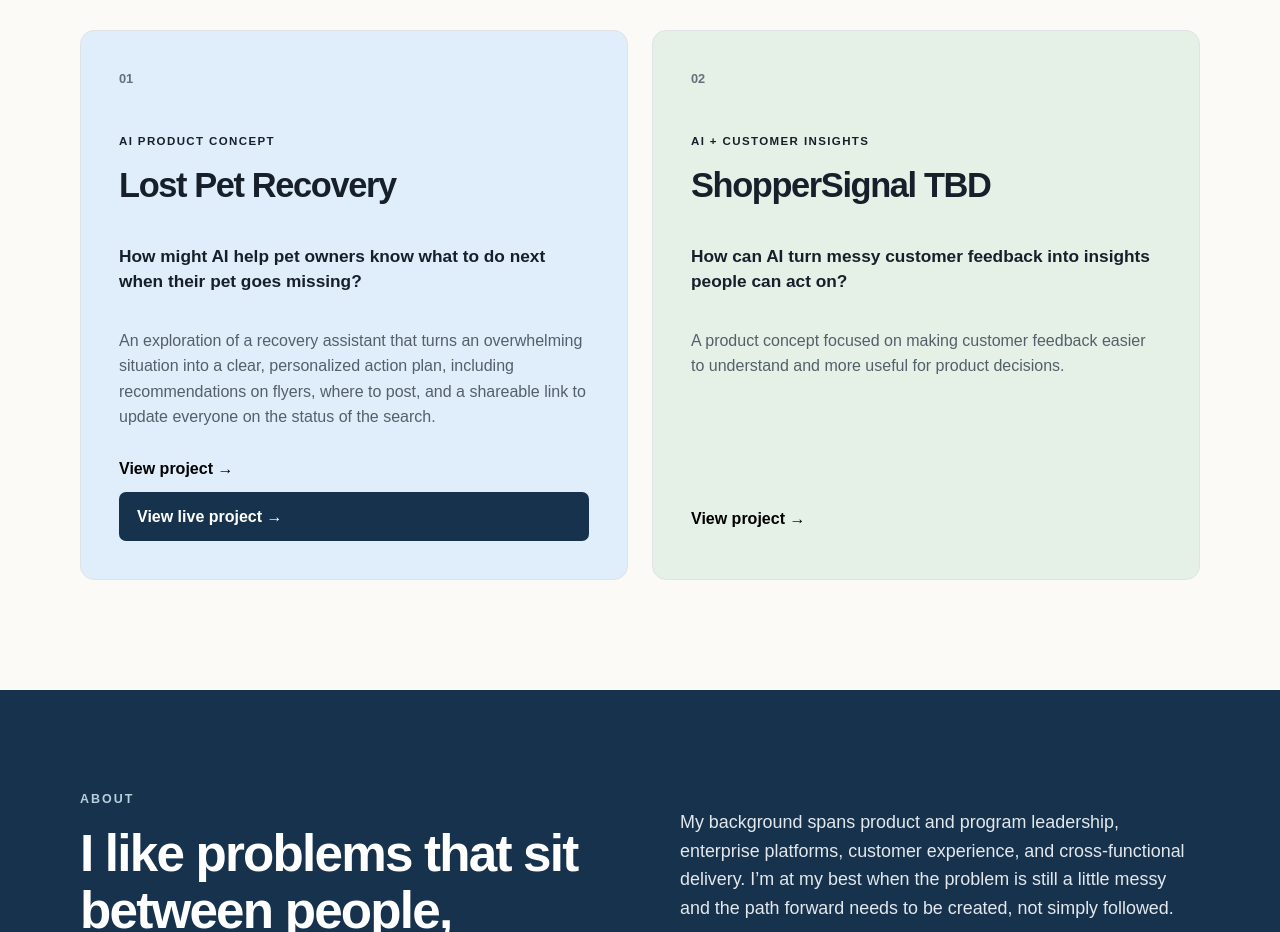
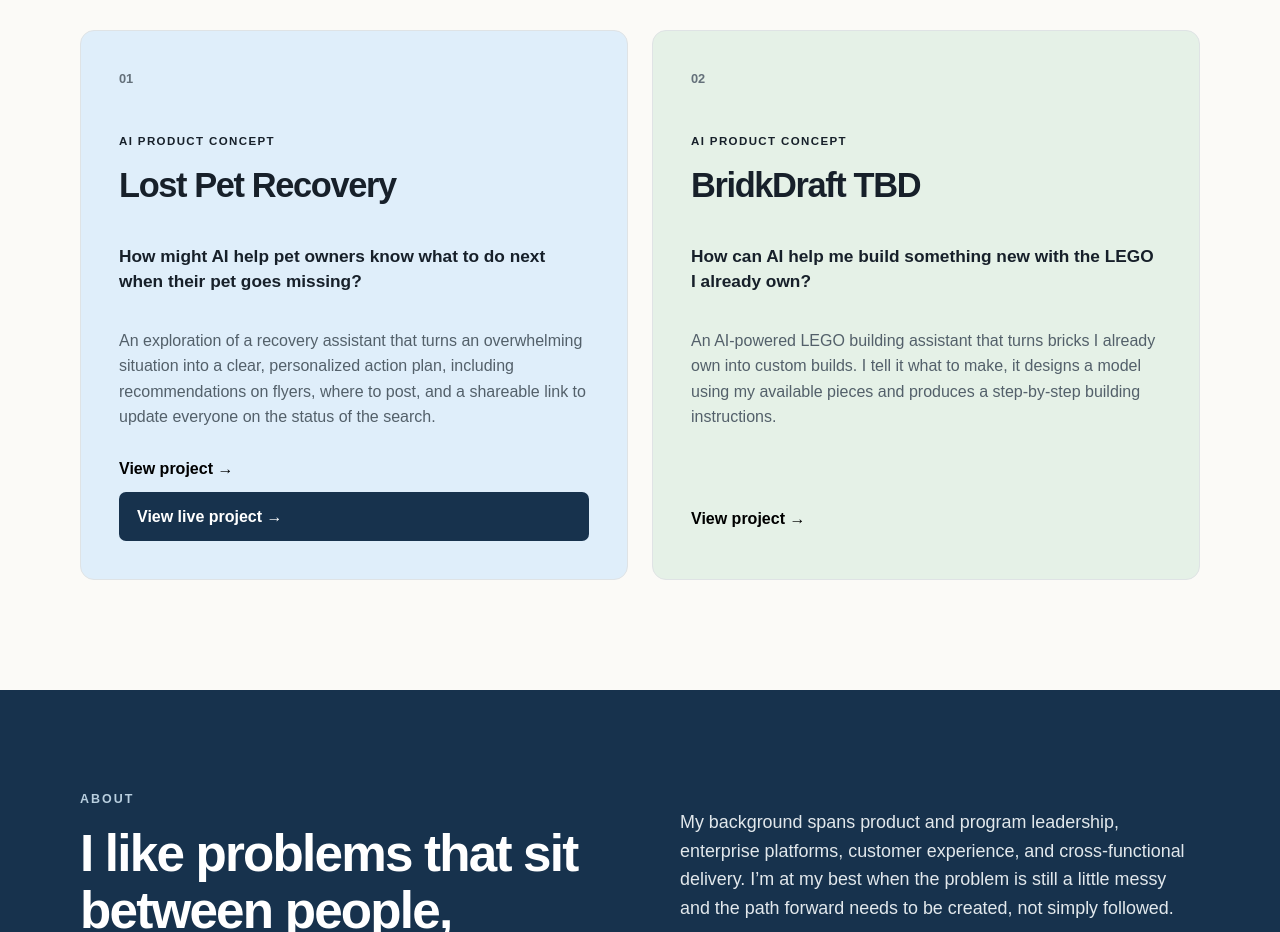
Before and after one commit to cew6992/Colleen-portfolio, a plain HTML site: page index.html in a window 1280 px wide. Shown: the part 1040-1972 px from the top of the page. Drawn offline with Linux system fonts and the light colour scheme.

Commit message:
Update project details in index.html

```diff
--- a/index.html
+++ b/index.html
@@ -57,10 +57,10 @@
 
         <article class="project-card accent-green">
           <div class="project-number">02</div>
-          <p class="project-type">AI + CUSTOMER INSIGHTS</p>
-          <h3>ShopperSignal TBD</h3>
-          <p class="project-question">How can AI turn messy customer feedback into insights people can act on?</p>
-          <p>A product concept focused on making customer feedback easier to understand and more useful for product decisions.</p>
+          <p class="project-type">AI PRODUCT CONCEPT</p>
+          <h3>BridkDraft TBD</h3>
+          <p class="project-question">How can AI help me build something new with the LEGO I already own?</p>
+          <p>An AI-powered LEGO building assistant that turns bricks I already own into custom builds. I tell it what to make, it designs a model using my available pieces and produces a step-by-step building instructions.</p>
           <button class="text-link project-trigger" data-project="shopper-signal">View project <span aria-hidden="true">→</span></button>
         </article>
       </div>
```
